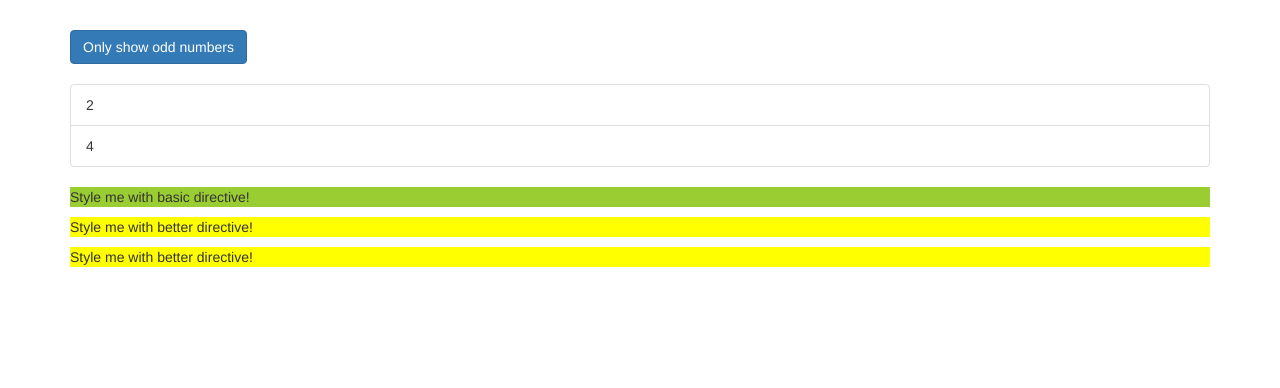
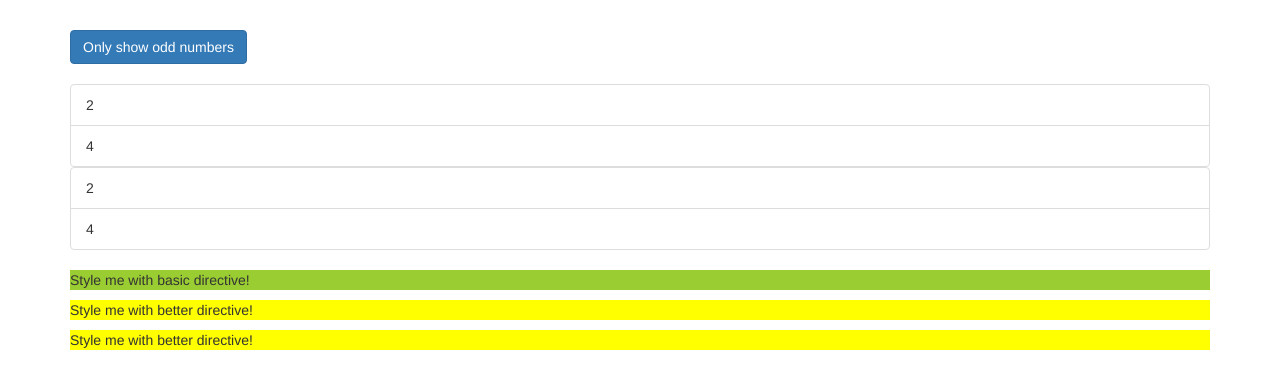
Before and after one commit to KristiL13/angular-directives, an Angular app: page / in a window 1280 px wide. Shown: the top 388 px of the page. Built offline with nearby package versions, Linux system fonts and the light colour scheme.

Commit message:
Add using structural directive functionality without *

```diff
--- a/src/app/app.component.html
+++ b/src/app/app.component.html
@@ -18,6 +18,16 @@
             {{ number }}
           </li>
         </div>
+        <!-- Kui tahaks seda ülal toodud !onlyOdd plokki teisiti kirjutada, ilma *-ita -->
+        <ng-template [ngIf]="!onlyOdd">
+          <div>
+            <li class="list-group-item" [ngClass]="{odd: number % 2 !== 0}"
+              [ngStyle]="{backgroundColor: number % 2 !== 0 ? 'yellow' : 'transparent'}"
+              *ngFor="let number of evenNumbers">
+              {{ number }}
+            </li>
+          </div>
+        </ng-template>
       </ul>
       <ng-template [ngIf]="onlyOdd">
         <p>Only odd</p>
```
